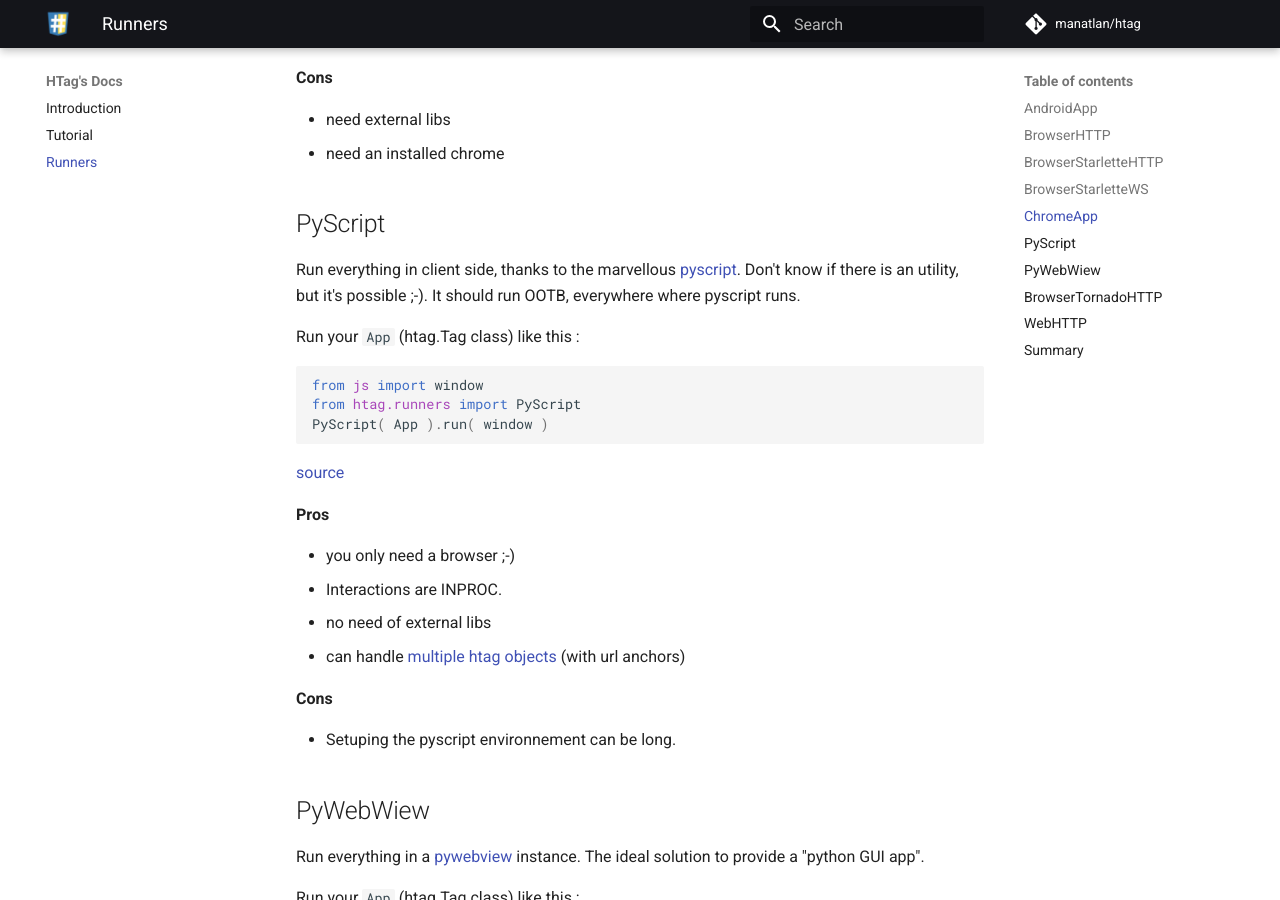
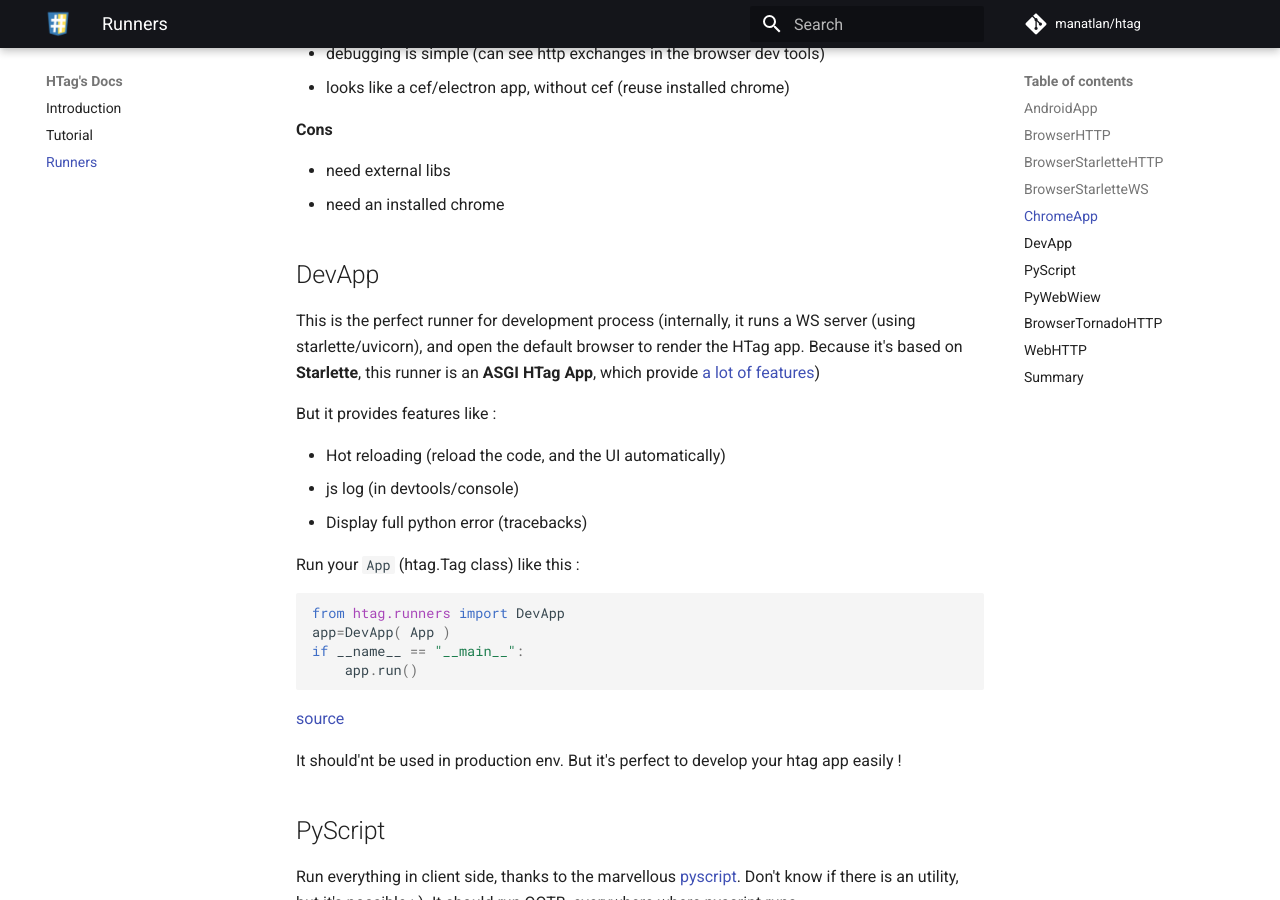
Before and after one commit to manatlan/htag, an MkDocs documentation site: the page built from docs/runners.md, in a window 1280 px wide and 900 px high, scrolled down 2837 px. Built offline with MkDocs 1.6.1 and Material for MkDocs 9.7.7, drawn with Linux system fonts in a browser that asks for light colours; comment, search, counter and statistics services are not loaded; some of the changed text lies outside the part shown.

Commit message:
Update runners.md

````diff
--- a/docs/runners.md
+++ b/docs/runners.md
@@ -5,7 +5,7 @@ The 'Runners' is the htag denomination, for some classes provided with htag, to
 For example :
 
  * [BrowserHTTP](#browserhttp) is really adapted to run your htag app with just pure python.
- * [BrowserStarletteHTTP](#browserstarlettehttp) is the perfect runner during developpement process, because it can autoreload on file changes, and it's easier to follow http interactions.
+ * [DevApp](#devapp) is the perfect runner during developpement process, because it autoreloads (and autorefreshs UI) on file changes, and it's easy to follow http interactions in devtools/console of your browser.
  * [PyWebView](#pywebview) is the perfect solution, to deliver a gui python app, as a freezed exe (embbeding the pywebview/cef).
  * [ChromeApp](#chromeapp) is the perfect solution to deliver a gui python app, with minimal footprints, because it will reuse the installed chrome of the computer.
  * [PyScript](#pyscript)" is fun, if you only have a browser (no need of python ;-), just html !
@@ -27,7 +27,7 @@ AndroidApp( App ).run()
 
 
 ## BrowserHTTP
-Run a http server, and open the default browser to render the HTag app.
+Run a http server, and open the default browser to render the HTag app. It's the only one in pure python3, and works without any dependancies (except htag ;-)
 
 Run your `App` (htag.Tag class) like this :
 
@@ -116,6 +116,28 @@ ChromeApp( App ).run()
 
  - need external libs
  - need an installed chrome
+
+## DevApp
+This is the perfect runner for development process (internally, it runs a WS server (using starlette/uvicorn), and open the default browser to render the HTag app. Because it's based on **Starlette**, this runner is an **ASGI HTag App**, which provide [a lot of features](../asgi/))
+
+But it provides features like :
+
+ - Hot reloading (reload the code, and the UI automatically)
+ - js log (in devtools/console)
+ - Display full python error (tracebacks)
+
+Run your `App` (htag.Tag class) like this :
+
+```python
+from htag.runners import DevApp
+app=DevApp( App )
+if __name__ == "__main__":
+    app.run()
+```
+
+[source](https://github.com/manatlan/htag/blob/main/htag/runners/devapp.py)
+
+It should'nt be used in production env. But it's perfect to develop your htag app easily !
 
 ## PyScript
 Run everything in client side, thanks to the marvellous [pyscript](https://pyscript.net/). Don't know if there is an utility, but it's possible ;-).
````
